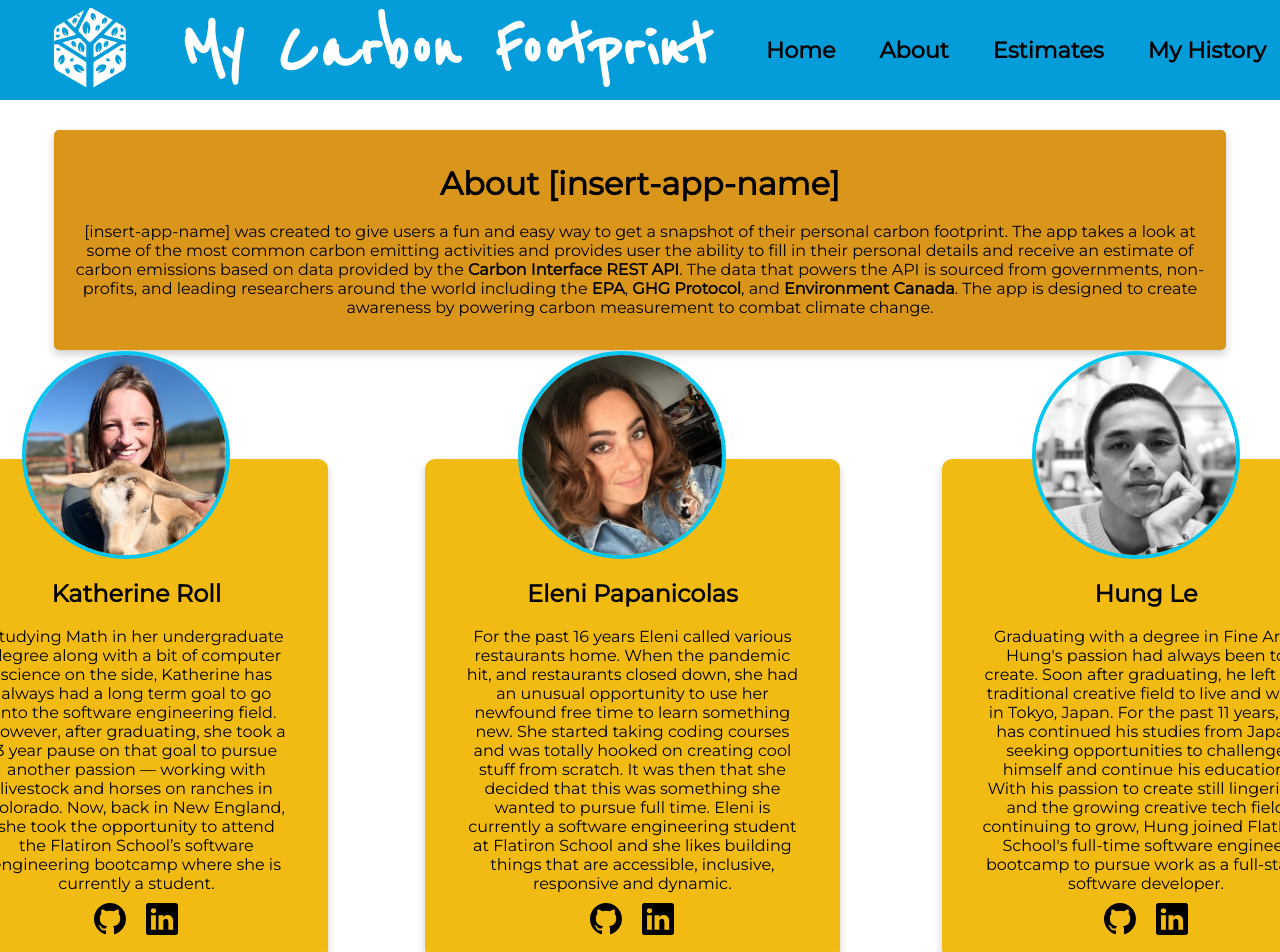
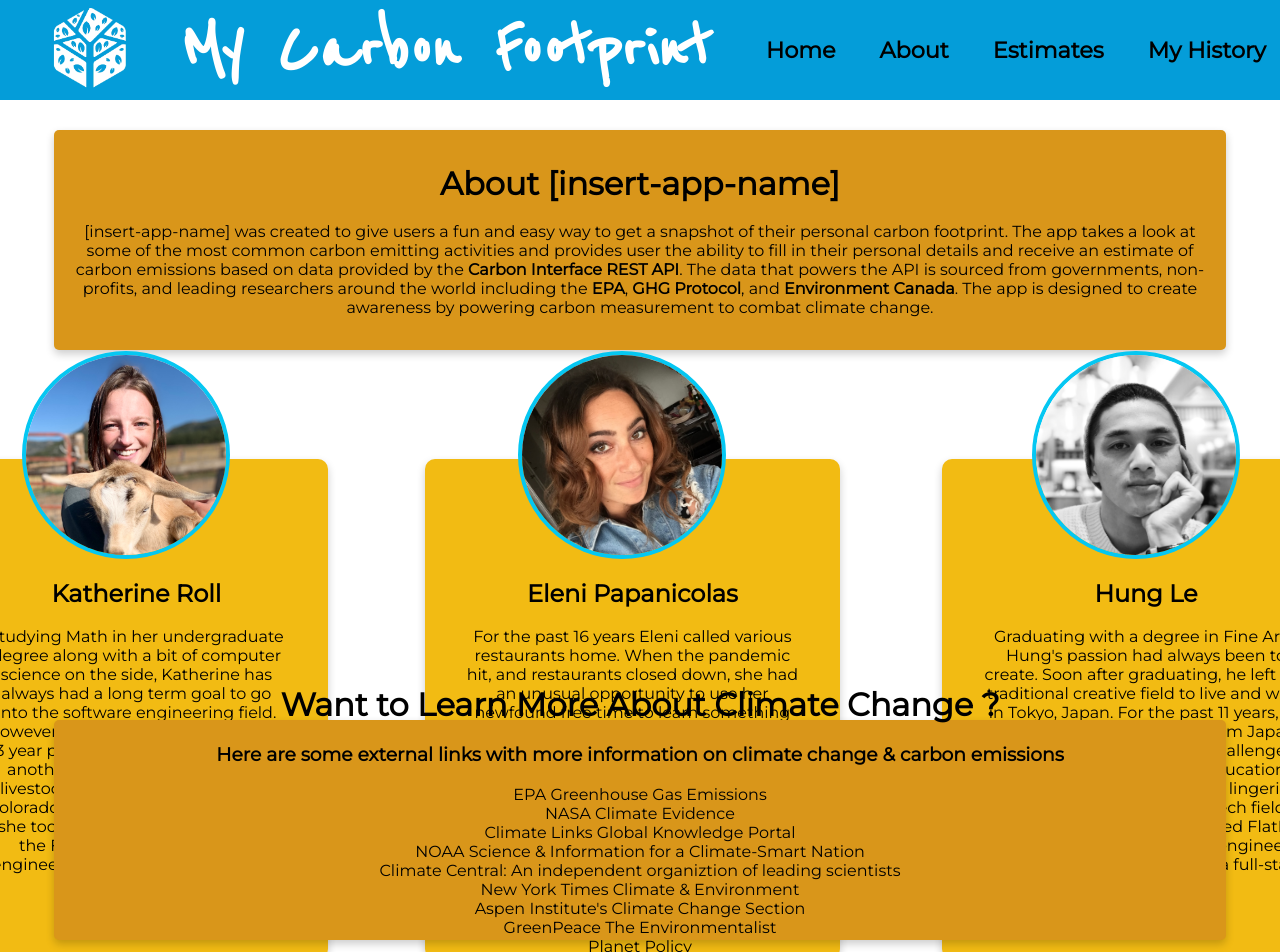
Before and after one commit to The-Orange-Dot/carbon-emission-app, a React (Create React App) app: page /about in a window 1280 px wide. Shown: the top 952 px of the page. Built offline with nearby package versions, Linux system fonts and the light colour scheme; data requests are answered from the project's data file; a web font is replaced by a local one.

Commit message:
external links for about page

```diff
--- a/src/Components/about/About.css
+++ b/src/Components/about/About.css
@@ -25,7 +25,7 @@
   padding: 10px;
   height: 200px;
   width: 90%;
-  background-color: #D9961A;
+  background-color: #d9961a;
   box-shadow: 0 4px 8px 0 rgba(0, 0, 0, 0.2);
   border-radius: 5px;
   display: flex;
@@ -61,7 +61,7 @@
 .dev-img {
   border-radius: 50%;
   object-fit: cover;
-  border: 4px solid #05C7F2;
+  border: 4px solid #05c7f2;
 }
 
 .creators-card {
@@ -101,3 +101,37 @@
 .sns-container span {
   margin: 10px 10px 0px 10px;
 }
+
+.more-info-card {
+  margin: 20px;
+  padding: 10px;
+  height: 200px;
+  width: 90%;
+  background-color: #d9961a;
+  box-shadow: 0 4px 8px 0 rgba(0, 0, 0, 0.2);
+  border-radius: 5px;
+  display: flex;
+  flex-direction: column;
+  justify-content: center;
+  align-items: center;
+}
+
+.link-list {
+  display: flex;
+  flex-direction: column;
+  list-style: none;
+}
+
+a {
+  color: black;
+  text-decoration: none;
+}
+
+a:visited {
+  color: black;
+  text-decoration: none;
+}
+
+a:hover {
+  opacity: 50%;
+}
--- a/src/Components/about/About.js
+++ b/src/Components/about/About.js
@@ -48,6 +48,68 @@ function About() {
             linkedin="https://www.linkedin.com/in/hung-le-fullstack/"
           />
         </div>
+        <div className="more-info-card">
+          <h1>Want to Learn More About Climate Change ?</h1>
+          <br />
+          <div>
+            <h3>
+              Here are some external links with more information on climate
+              change & carbon emissions
+            </h3>
+            <br />
+            <ul className="link-list">
+              <li>
+                <a href="https://www.epa.gov/ghgemissions/global-greenhouse-gas-emissions-data">
+                  EPA Greenhouse Gas Emissions
+                </a>
+              </li>
+              <li>
+                <a href="https://climate.nasa.gov/evidence/">
+                  NASA Climate Evidence
+                </a>
+              </li>
+              <li>
+                <a href="https://www.climatelinks.org/blog">
+                  Climate Links Global Knowledge Portal
+                </a>
+              </li>
+              <li>
+                <a href="https://www.climate.gov/">
+                  NOAA Science & Information for a Climate-Smart Nation
+                </a>
+              </li>
+              <li>
+                <a href="https://www.climatecentral.org/">
+                  Climate Central: An independent organiztion of leading
+                  scientists
+                </a>
+              </li>
+              <li>
+                <a href="https://www.nytimes.com/section/climate">
+                  New York Times Climate & Environment
+                </a>
+              </li>
+              <li>
+                <a href="https://www.aspeninstitute.org/topics/climate/">
+                  Aspen Institute's Climate Change Section
+                </a>
+              </li>
+              <li>
+                <a href="https://www.greenpeace.org/usa/blog/">
+                  GreenPeace The Environmentalist
+                </a>
+              </li>
+              <li>
+                <a href="https://www.brookings.edu/blog/planetpolicy/">
+                  Planet Policy
+                </a>
+              </li>
+              <li>
+                <a href="https://wwf.panda.org/">World Wildlife Fund</a>
+              </li>
+            </ul>
+          </div>
+        </div>
       </div>
     </div>
   );
```
